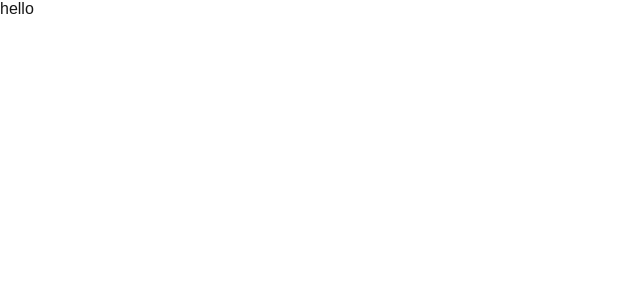
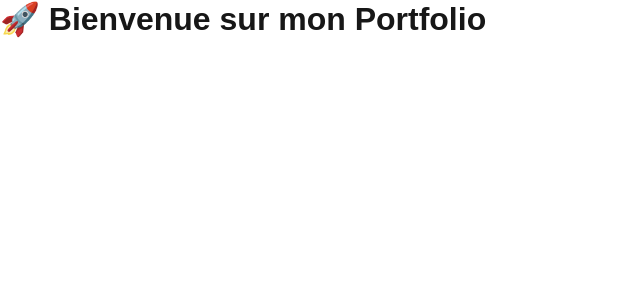
Before and after one commit to Farrouault-Julien/PEIOV2, a Next.js app in the folder portfolio/: page / in a window 1280 px wide. Shown: the top 300 px of the page, without its empty margins (0-640 px from the left). Built offline with nearby package versions, Linux system fonts and the light colour scheme.

Commit message:
Update page.tsx

```diff
--- a/portfolio/src/app/page.tsx
+++ b/portfolio/src/app/page.tsx
@@ -1,8 +1,7 @@
-
 export default function Home() {
   return (
     <div>
-      hello
+      <h1>🚀 Bienvenue sur mon Portfolio</h1>
     </div>
   );
 }
```
